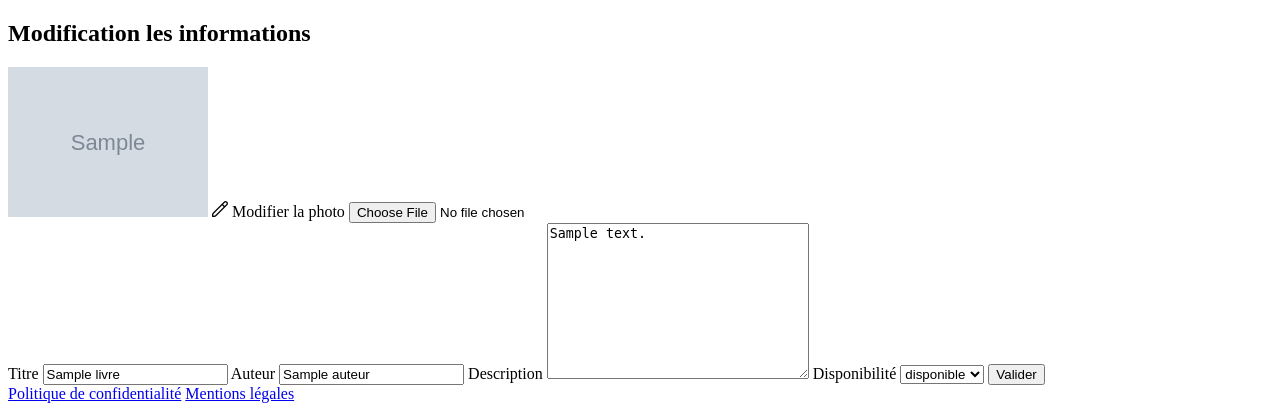
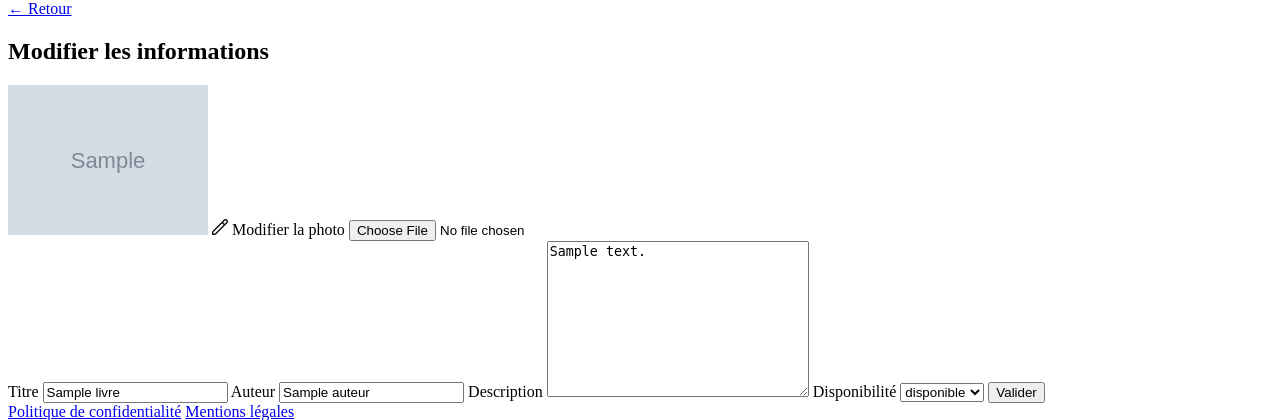
Before and after one commit to JackAlbinVial/TomTroc, a PHP site: template views/templates/updateLivreForm.php in a window 1280 px wide. Shown: the part 26-446 px from the top of the page. Run offline with PHP 8.4, Linux system fonts and the light colour scheme; the template is opened without the code that fills it: most values are stand-ins (such as "Sample title", 1, 10 or a date in 2020); grey boxes marked "Sample" are stand-in pictures; some libraries are stand-ins or nearby versions.

Commit message:
allLivre link fix + updateLivre link fix

```diff
--- a/views/templates/allLivre.php
+++ b/views/templates/allLivre.php
@@ -10,7 +10,7 @@
 
     <div class="livreAjouter">
         <?php foreach ($livres as $livre) {?>
-            <a href="#">
+            <a href="index.php?action=detailBook&id=<?php echo $livre->getId() ?>">
                 <article class="card" style="height:250px; width: 50%;">
                     <img src="./pictures/books/<?php echo $livre->getPhoto() ?>" alt="Image d'un livre"/>
                     <div class="card-content">
--- a/views/templates/updateLivreForm.php
+++ b/views/templates/updateLivreForm.php
@@ -3,7 +3,8 @@
  * Template du formulaire d'update/creation d'un livre.
  */
 ?>
-<h2><?php echo $livre->getId() == -1 ? "Création d'un livre" : "Modification les informations" ?></h2>
+<a href="index.php?action=userProfile">← Retour</a>
+<h2><?php echo $livre->getId() == -1 ? "Création d'un livre" : "Modifier les informations" ?></h2>
 
 <form action="index.php" method="post" enctype="multipart/form-data" class="infoLivre">
     <div class="formGridGauche">
```
